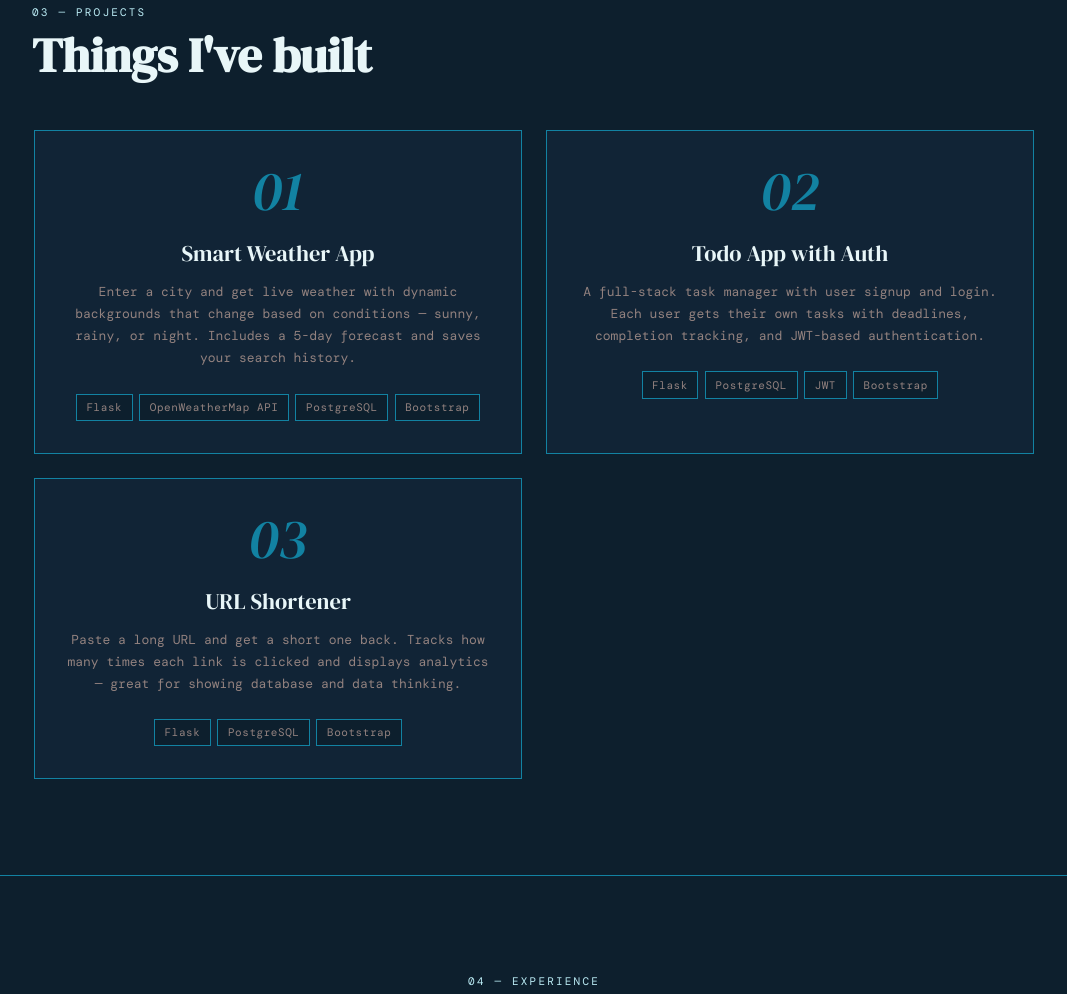
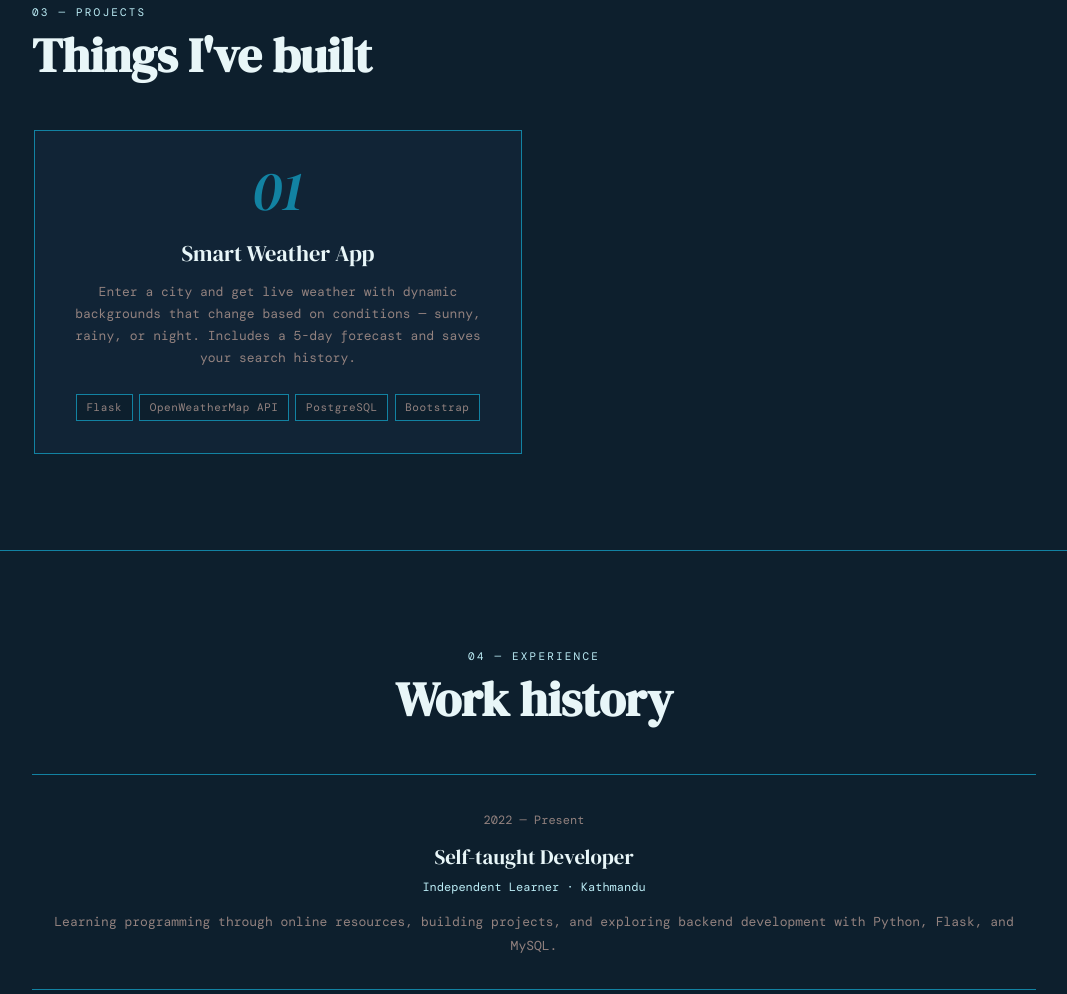
Before and after one commit to KritikaNp/Portfolio-Website, a plain HTML site: page index.html in a window 1280 px wide. Shown: the part 2160-3154 px from the top of the page, without its empty margins (106-1173 px from the left). Drawn offline with nearby package versions, Linux system fonts and the light colour scheme; a web font is replaced by a local one.

Commit message:
Added CV to the Website

```diff
--- a/index.html
+++ b/index.html
@@ -578,8 +578,8 @@
           <div class="stat-label">Years Learning</div>
         </div>
         <div class="stat-card">
-          <div class="stat-num">3</div>
-          <div class="stat-label">Projects Planned</div>
+          <div class="stat-num">2</div>
+          <div class="stat-label">Projects Built</div>
         </div>
         <div class="stat-card">
           <div class="stat-num">5</div>
@@ -653,27 +653,6 @@
       <span class="tag">Bootstrap</span>
     </div>
   </div>
-  <div class="project-card">
-    <div class="project-num">02</div>
-    <div class="project-title">Todo App with Auth</div>
-    <p class="project-desc">A full-stack task manager with user signup and login. Each user gets their own tasks with deadlines, completion tracking, and JWT-based authentication.</p>
-    <div class="project-tags">
-      <span class="tag">Flask</span>
-      <span class="tag">PostgreSQL</span>
-      <span class="tag">JWT</span>
-      <span class="tag">Bootstrap</span>
-    </div>
-  </div>
-  <div class="project-card">
-    <div class="project-num">03</div>
-    <div class="project-title">URL Shortener</div>
-    <p class="project-desc">Paste a long URL and get a short one back. Tracks how many times each link is clicked and displays analytics — great for showing database and data thinking.</p>
-    <div class="project-tags">
-      <span class="tag">Flask</span>
-      <span class="tag">PostgreSQL</span>
-      <span class="tag">Bootstrap</span>
-    </div>
-  </div>
 </div>
   </section>
 
@@ -712,6 +691,7 @@
    </div>
       <div class="contact-links" style="margin-top: 2rem;">
         <a href="mailto:kritikaneupane58@gmail.com" class="btn-primary">Send an Email</a>
+        <a href="Kritika_Neupane_CV.pdf" download class="btn-outline">Download CV</a>
         <a href="https://github.com/KritikaNp" target="_blank" class="btn-outline">GitHub</a>
         <a href="https://www.linkedin.com/in/kritika-neupane-03a76137a/" target="_blank" class="btn-outline">LinkedIn</a>
       </div>
```
Also changed, not shown: 1 other file.
